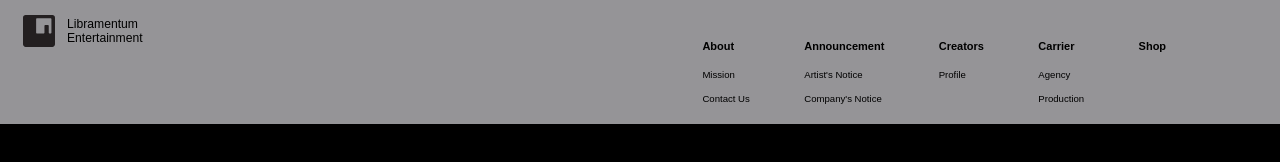
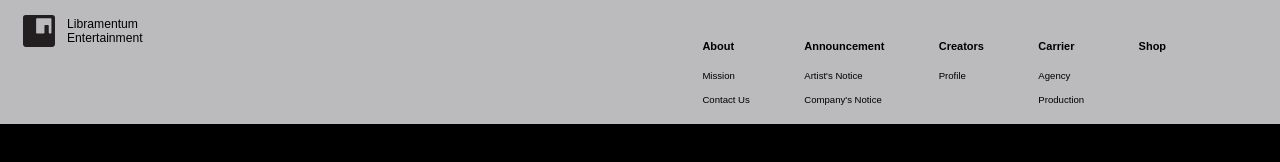
Before and after one commit to tkakrdpahd/libramentumFrontEnd, a plain HTML site: page index.html in a window 1280 px wide. Drawn offline with Linux system fonts and the light colour scheme.

Commit message:
link and color
link and coor update

```diff
--- a/index.css
+++ b/index.css
@@ -6,7 +6,7 @@ body {
 
 .header-content {
     padding: 1.15%;
-    background-color: rgb(149, 148, 151);
+    background-color: rgb(187, 186, 188);
     display: flex;
     align-items: flex-start;
     min-width: 1200px;
@@ -45,7 +45,9 @@ body {
     float: left;
     font-weight: bold;
     font-size: 0.86vw;
-    margin-top: 1.68vw;
+    text-decoration: none;
+    color: black;
+    margin-top: 1.72vw;
     margin-right: 4.25vw;
 }
 
--- a/index.html
+++ b/index.html
@@ -14,22 +14,22 @@
                 <p class="logo_text">Libramentum <br> Entertainment</p>
             </span>
             <nav class="menu">
-                <span class="menu_main">About
+                <a href="https://www.naver.com" class="menu_main">About
                     <p class="menu_sub">Mission</p>
                     <p class="menu_sub">Contact Us</p>
-                </span>
-                <span class="menu_main">Announcement
+                </a>
+                <a href="#" class="menu_main">Announcement
                     <p class="menu_sub">Artist's Notice</p>
                     <p class="menu_sub">Company's Notice</p>
-                </span>
-                <span class="menu_main">Creators
+                </a>
+                <a href="#" class="menu_main">Creators
                     <p class="menu_sub">Profile</p>
-                </span>
-                <span class="menu_main">Carrier
+                </a>
+                <a href="#" class="menu_main">Carrier
                     <p class="menu_sub">Agency</p>
                     <p class="menu_sub">Production</p>
-                </span>
-                <span class="menu_main">Shop</span>
+                </a>
+                <a href="#" class="menu_main">Shop</a>
             </nav>
         </div>
     </header>
```
